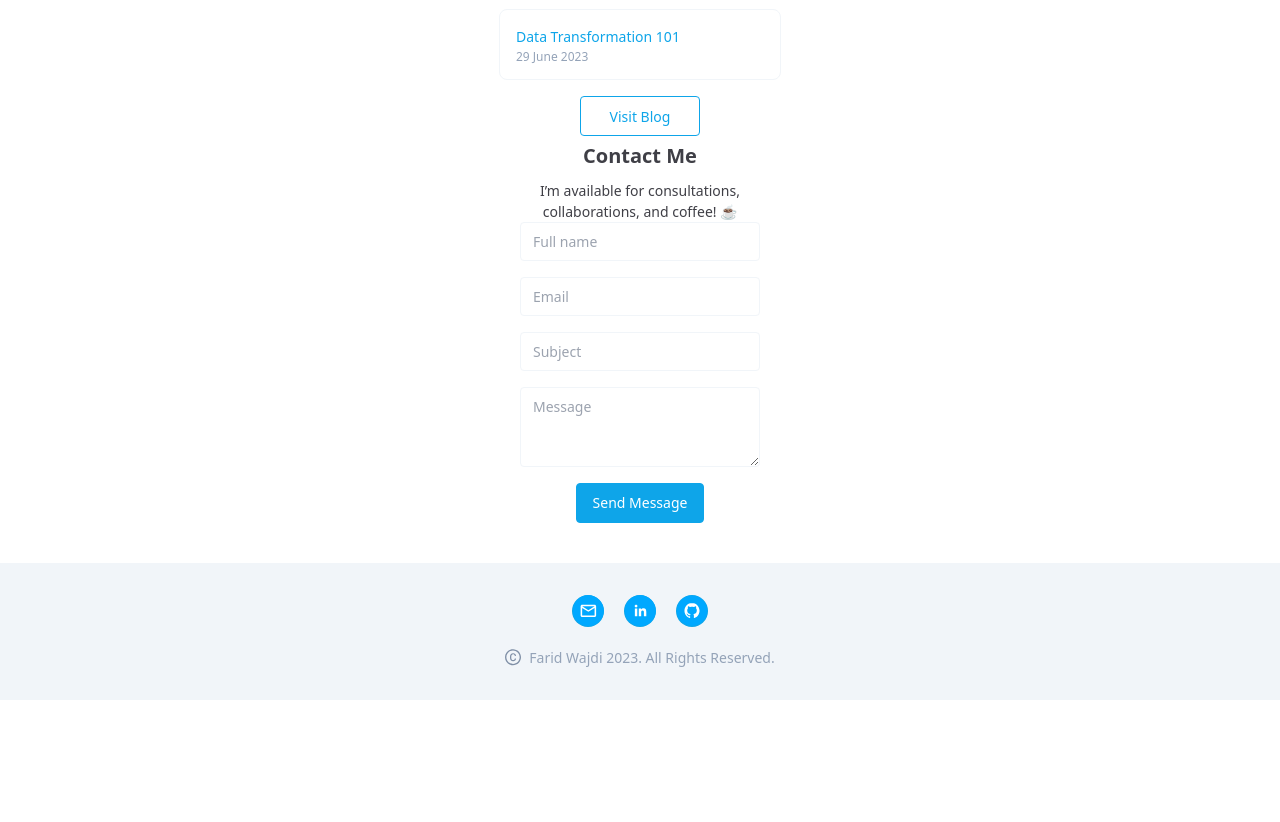
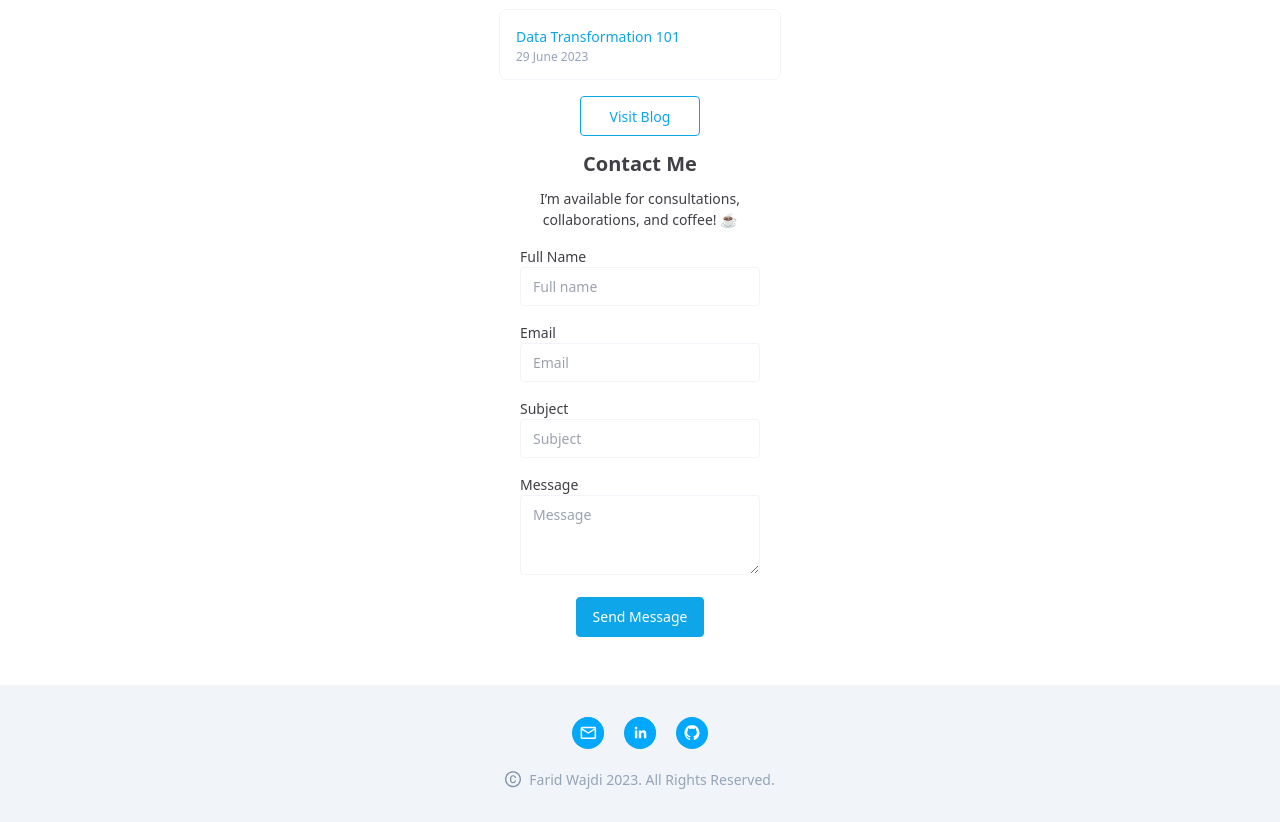
Before and after one commit to wajdifarid/personal-website, a React (Create React App) app: page / in a window 1280 px wide. Shown: the part 2020-2842 px from the top of the page. Before the commit the page ends 2720 px from the top, so only its background shows below. Built offline with nearby package versions, Linux system fonts and the light colour scheme.

Commit message:
Add labels on contact me section

```diff
--- a/src/App.js
+++ b/src/App.js
@@ -36,7 +36,7 @@ export default function HomePage() {
               </div>
               <div className="w-5/12">
                 <div className="flex flex-col justify-start items-start">
-                  <img className="w-6 h-6 rounded-sm" src="/assets/lumina.png" alt="lumina"/>
+                  <img className="w-6 h-6 rounded-sm" src="/assets/lumina.png" alt="lumina" />
                   <div className="flex flex-col justify-start items-start">
                     <div className="text-zinc-700 text-[12px] font-bold leading-none">Software Engineer</div>
                     <div className="text-left text-zinc-700 text-[12px] font-normal leading-none">Lumina</div>
@@ -54,7 +54,7 @@ export default function HomePage() {
               </div>
               <div className="w-5/12">
                 <div className="flex flex-col justify-end items-end">
-                  <img className="w-6 h-6 rounded-sm" src="/assets/shopee.png" alt="shopee"/>
+                  <img className="w-6 h-6 rounded-sm" src="/assets/shopee.png" alt="shopee" />
                   <div className="flex flex-col justify-end items-end">
                     <div className="text-right text-zinc-700 text-[12px] font-bold leading-none">Software Engineer</div>
                     <div className="text-right text-zinc-700 text-[12px] font-normal leading-none">Shopee</div>
@@ -72,7 +72,7 @@ export default function HomePage() {
               </div>
               <div className="w-5/12">
                 <div className="flex flex-col justify-start items-start">
-                  <img className="w-6 h-6 rounded-sm" src="/assets/stoqo.png" alt="stoqo"/>
+                  <img className="w-6 h-6 rounded-sm" src="/assets/stoqo.png" alt="stoqo" />
                   <div className="flex flex-col justify-start items-start">
                     <div className="text-zinc-700 text-[12px] font-bold leading-none">Software Engineer Intern</div>
                     <div className="text-left text-zinc-700 text-[12px] font-normal leading-none">Stoqo</div>
@@ -90,7 +90,7 @@ export default function HomePage() {
               </div>
               <div className="w-5/12">
                 <div className="flex flex-col justify-end items-end">
-                  <img className="w-6 h-6 rounded-sm" src="/assets/gojek.png" alt="gojek"/>
+                  <img className="w-6 h-6 rounded-sm" src="/assets/gojek.png" alt="gojek" />
                   <div className="flex flex-col justify-end items-end">
                     <div className="text-right text-zinc-700 text-[12px] font-bold leading-none">Full Stack Engineer Intern</div>
                     <div className="text-right text-zinc-700 text-[12px] font-normal leading-none">Gojek</div>
@@ -138,17 +138,29 @@ export default function HomePage() {
       </section>
 
       <section className="flex flex-col">
-        <div className="mx-auto flex-col justify-start items-center gap-1 inline-flex">
+        <div className="mx-auto flex-col justify-start items-center gap-1 inline-flex my-2">
           <div className="text-zinc-700 text-[20px] font-semibold leading-loose">Contact Me</div>
           <div className="w-60 text-center text-zinc-700 text-[14px] font-normal leading-normal">I’m available for consultations, collaborations, and coffee! ☕</div>
         </div>
-        <div className="left-[40px]  flex-col justify-start items-center gap-4 inline-flex">
+        <div className="left-[40px]  flex-col justify-start items-center gap-4 inline-flex my-2">
+          <div>
+            <div className="text-left text-zinc-700 text-[14px] font-normal leading-normal">Full Name</div>
             <input className="w-60 px-3 py-2 bg-white rounded border border-slate-100 justify-start items-center gap-2.5 inline-flextext-center text-[14px] font-normal leading-normal focus:outline-sky-500" placeholder="Full name" />
+          </div>
+          <div>
+            <div className="text-left text-zinc-700 text-[14px] font-normal leading-normal">Email</div>
             <input className="w-60 px-3 py-2 bg-white rounded border border-slate-100 justify-start items-center gap-2.5 inline-flextext-center text-[14px] font-normal leading-normal focus:outline-sky-500" placeholder="Email" type="email" />
+          </div>
+          <div>
+            <div className="text-left text-zinc-700 text-[14px] font-normal leading-normal">Subject</div>
             <input className="w-60 px-3 py-2 bg-white rounded border border-slate-100 justify-start items-center gap-2.5 inline-flextext-center text-[14px] font-normal leading-normal focus:outline-sky-500" placeholder="Subject" />
+          </div>
+          <div>
+            <div className="text-left text-zinc-700 text-[14px] font-normal leading-normal">Message</div>
             <textarea className="w-60 h-20 px-3 py-2 bg-white rounded border border-slate-100 justify-start items-start gap-2.5 inline-flex text-left text-[14px] font-normal leading-normal focus:outline-sky-500" placeholder="Message"
               rows="5" cols="33">
             </textarea>
+          </div>
           <PrimaryButton content="Send Message" />
         </div>
       </section>
```
Lines whose indentation alone changed are shown as unchanged.
